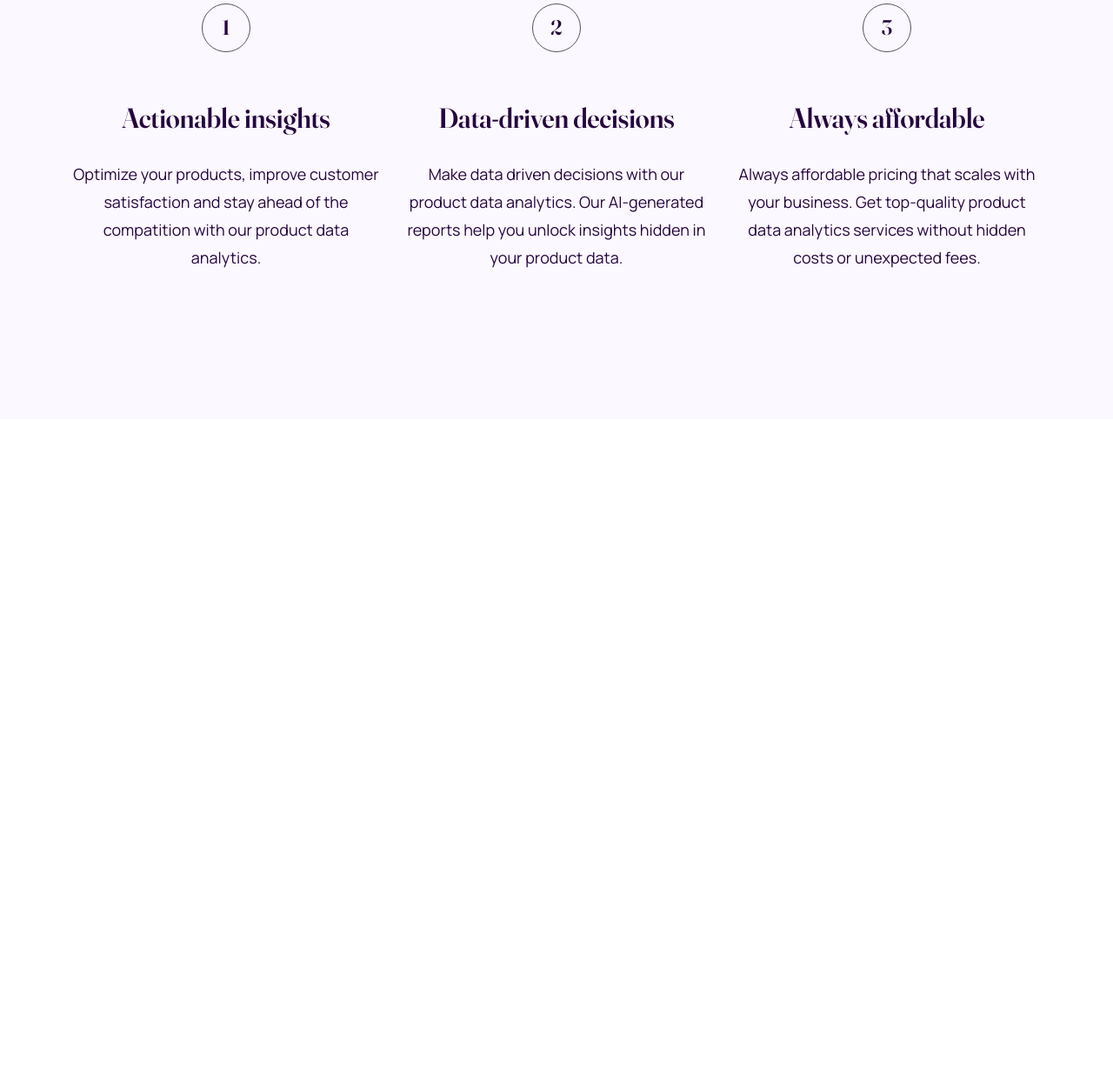
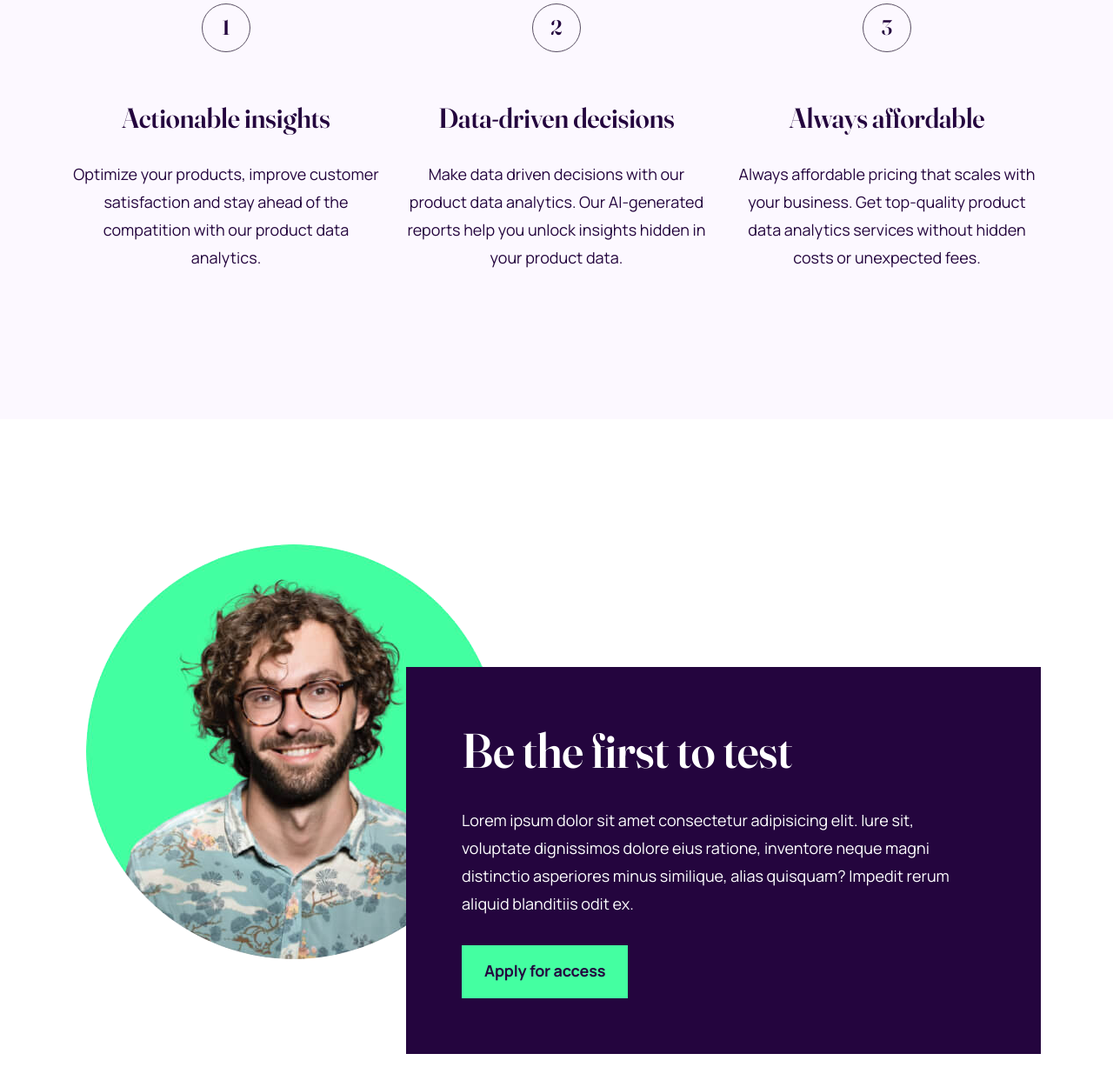
Before and after one commit to jasurbek-mannonov/workit, a plain HTML site: page index.html in a window 1280 px wide. Shown: the part 1148-2398 px from the top of the page at 87% size. Before the commit the page ends 1630 px from the top, so only its background shows below. Drawn offline with Linux system fonts and the light colour scheme.

Commit message:
Update .feature__title font-weight

```diff
--- a/css/styles.css
+++ b/css/styles.css
@@ -305,6 +305,7 @@
   margin-top: 0;
   margin-bottom: 28px;
   font-family: var(--heading-font-family);
+  font-weight: 600;
   font-size: 32px;
   line-height: 40px;
 }
@@ -312,6 +313,59 @@
 .feature__description{
   margin: 0;
 }
+
+
+/* TEST-CTA */
+.test-cta{
+  padding-top: 285px;
+  padding-bottom: 60px;
+}
+
+.test-cta__inner{
+  position: relative;
+  z-index: 1;
+  width: 100%;
+  max-width: 730px;
+  margin-left: auto;
+}
+
+.test-cta__box{
+   position: relative;
+   z-index: 2;
+   padding: 64px;
+   background-color: var(--dark-purple);
+   color: #fff;
+}
+
+.test-cta__picture{
+  display: block;
+}
+
+.test-cta__img{
+  position: absolute;
+  z-index: 1;
+  right: calc(100% - 109px);
+  bottom: 109px;
+  width: 477px;
+  height: 477px;
+  border-radius: 50%;
+}
+
+.test-cta__heading{
+  margin-top: 0;
+  margin-bottom: 32px;
+  line-height: 64px;
+  font-size: 56px;
+  font-weight: 600;
+  font-family: var(--heading-font-family);
+}
+
+.test-cta__description{
+  margin-top: 0;
+  margin-bottom: 32px;
+}
+
+
 
 @media
 only screen and (-webkit-min-device-pixel-ratio: 2),
--- a/index.html
+++ b/index.html
@@ -100,6 +100,41 @@
           </ul>
         </div>
       </section>
+
+      <!-- TEST CTA -->
+      <section class="test-cta">
+        <div class="container">
+          <div class="test-cta__inner">
+            <picture class="test-cta__picture">
+              <source
+                srcset="
+                  img/img-founder-tablet.jpg    1x,
+                  img/img-founder-tablet@2x.jpg 2x
+                "
+                media="(max-width: 768px)"
+              />
+              <img
+                class="test-cta__img"
+                src="img/img-founder.jpg"
+                alt="Founder if workit smiling"
+                width="477"
+                height="477"
+                srcset="img/img-founder.jpg 1x, img/img-founder@2x.jpg 2x"
+              />
+            </picture>
+            <div class="test-cta__box">
+              <h2 class="test-cta__heading">Be the first to test</h2>
+              <p class="test-cta__description">
+                Lorem ipsum dolor sit amet consectetur adipisicing elit. Iure
+                sit, voluptate dignissimos dolore eius ratione, inventore neque
+                magni distinctio asperiores minus similique, alias quisquam?
+                Impedit rerum aliquid blanditiis odit ex.
+              </p>
+              <a href="#" class="button">Apply for access</a>
+            </div>
+          </div>
+        </div>
+      </section>
     </main>
   </body>
 </html>
```
